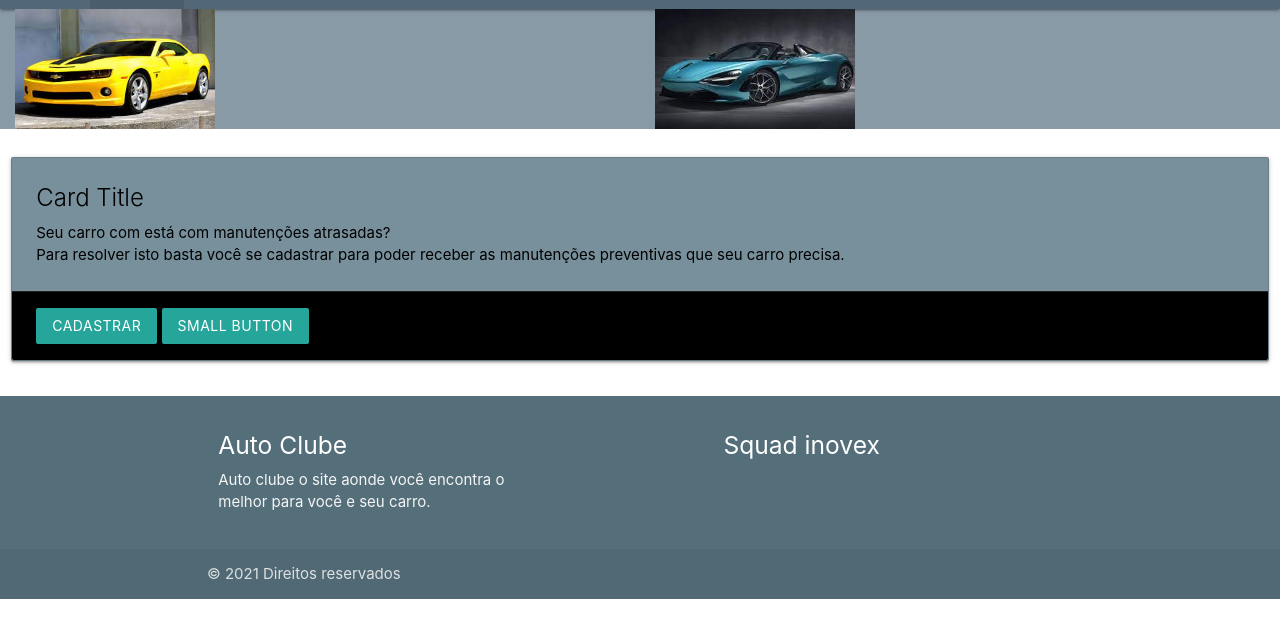
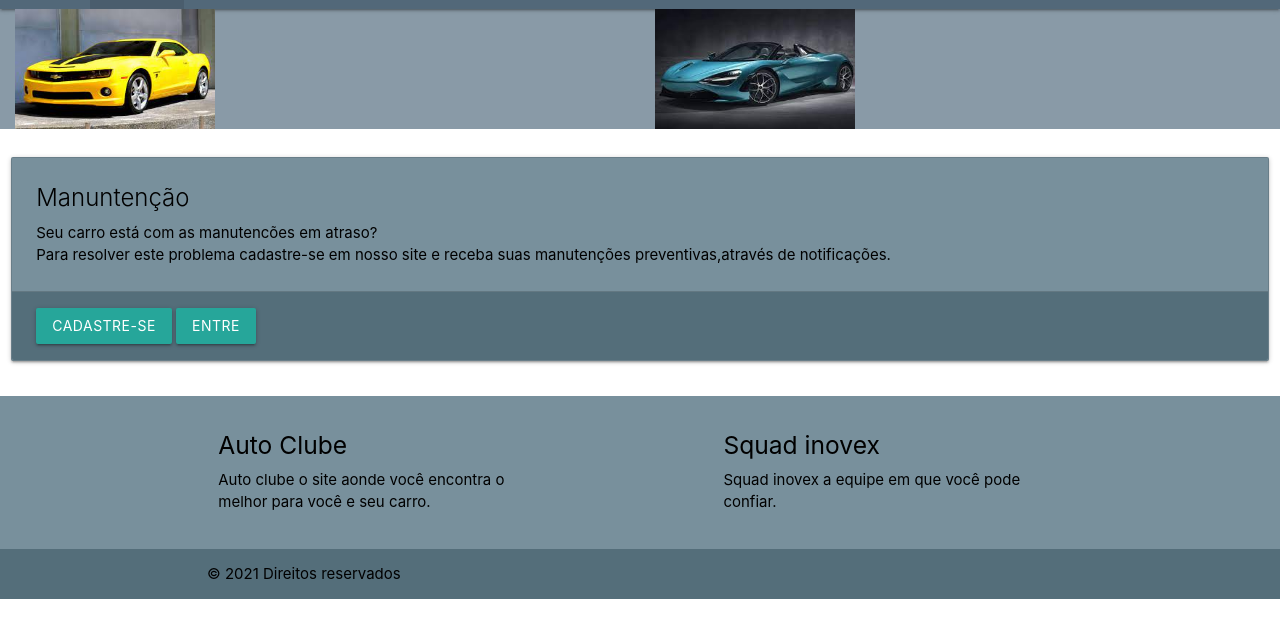
Before and after one commit to LeandroMoniz/Curso_Auto_clube, a plain HTML site: page front/index.html in a window 1280 px wide. Shown: the part 55-692 px from the top of the page. Drawn offline with nearby package versions, Linux system fonts and the light colour scheme.

Commit message:
rodape e corpo html

```diff
--- a/front/index.html
+++ b/front/index.html
@@ -73,17 +73,23 @@
 
 
   <body>
-    <div class="row">
-        <div class="col s12 m6">
-          <div class="card blue-grey lighten-1">
-            <div class="card-content black-text">
-              <span class="card-title">Card Title</span>
-              <p>Seu carro com está com manutenções atrasadas?</p>
-              <p>Para resolver isto basta você se cadastrar para poder receber as manutenções preventivas que seu carro precisa.</p>
+        <div
+        class="row">
+            <div
+            class="col s12 m6">
+              <div
+              class="card blue-grey lighten-1">
+                <div
+                class="card-content black-text">
+                      <span class="card-title">Manuntenção</span>
+                      <p>Seu carro está com as manutencões em atraso?</p>
+                      <p>Para resolver este problema cadastre-se em nosso site e receba suas manutenções
+                        preventivas,através de notificações.</p>
                       </div>
-            <div class="card-action black text">
-                <button type="button" class="btn btn-primary btn-sm">Cadastrar</button>
-                <button type="button" class="btn btn-secondary btn-sm">Small button</button>
+                     <div
+                    class="card-action blue-grey darken-1">
+                      <a href="#" class="btn btn-primary">Cadastre-se</a>
+                      <a href="#" class="btn btn-primary">Entre</a>
             </div>
             </div>
           </div>
@@ -92,20 +98,27 @@
 
 
 
-<footer class="page-footer blue-grey darken-1">
-    <div class="container ">
-      <div class="row ">
-        <div class="col l6 s12">
-          <h5 class="white-text">Auto Clube</h5>
-          <p class="grey-text text-lighten-4">Auto clube o site aonde você encontra o melhor para você e seu carro.</p>
+<footer
+  class="page-footer blue-grey lighten-1">
+        <div
+        class="container ">
+          <div
+          class="row ">
+            <div
+              class="col l6 s12">
+                <h5 class="black-text">Auto Clube</h5>
+                <p class="black-text text-lighten-4">Auto clube o site aonde você encontra o melhor para você e seu carro.</p>
             </div>
-        <div class="col l4 offset-l2 s12">
-          <h5 class="white-text">Squad inovex</h5>
+            <div
+              class="col l4 offset-l2 s12">
+                <h5 class="black-text">Squad inovex</h5>
+                <p class="black-text text-lighten-4">Squad inovex a equipe em que você pode confiar. </p>
               </div>
           </div>
         </div>
-    <div class="footer-copyright">
-      <div class="container">
+        <div
+          class="footer-copyright blue-grey darken-1 ">
+            <div class="container black-text text-lighten-4">
             © 2021 Direitos reservados
         </div>
   </footer>
```
Lines whose indentation alone changed are shown as unchanged.
